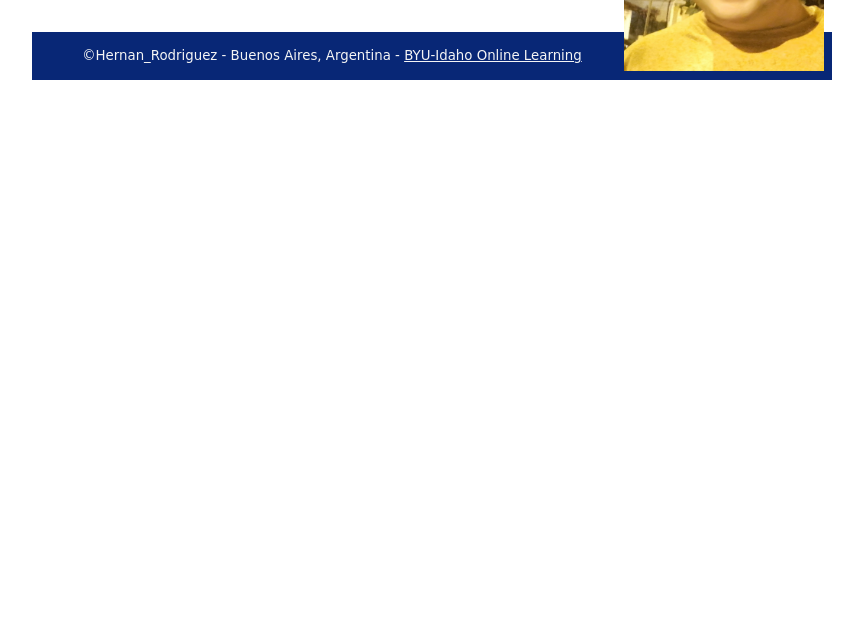
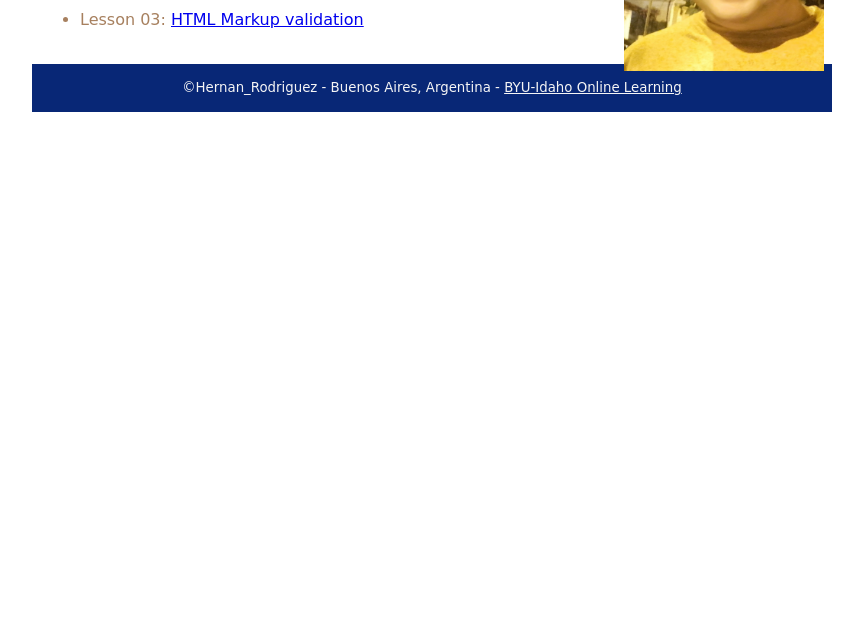
Before and after one commit to herrodri44/herrodri44.github.io, a plain HTML site: page index.html in a window 1280 px wide. Shown: the part 157-800 px from the top of the page, without its empty margins (208-1071 px from the left). Drawn offline with Linux system fonts and the light colour scheme.

Commit message:
adding the li element to link assignment of lesson 03

```diff
--- a/index.html
+++ b/index.html
@@ -21,6 +21,7 @@
         <h2>CIT 230 - Assignment Portal</h2>
         <ul>
             <li>Lesson 01: <a href="basicpage.html">Basic Page</a></li>
+            <li>Lesson 03: <a href="assignments/l3-fixedhtml.html">HTML Markup validation</a></li>
         </ul>
     </main>
     <footer>
```
